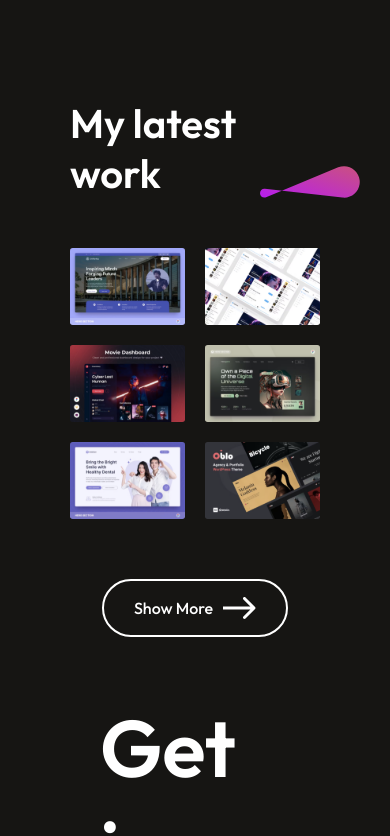
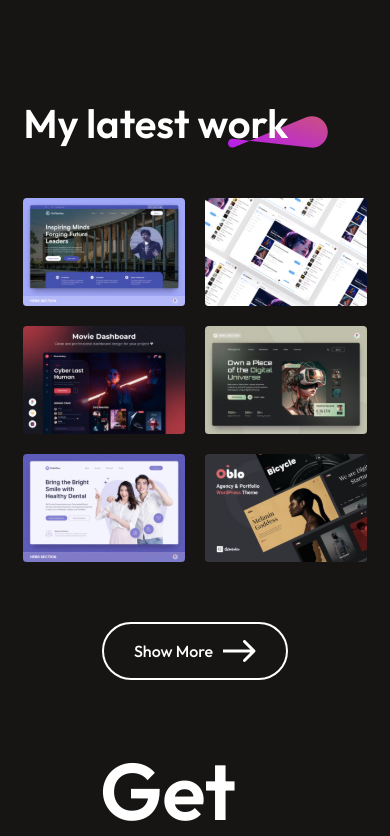
Before and after one commit to rohitjagtap731/Portfolio, a React (Vite) app: page / in a window 390 px wide. Shown: the part 2864-3700 px from the top of the page. Built offline with nearby package versions, Linux system fonts and the light colour scheme.

Commit message:
Updated changes work.css

```diff
--- a/src/Components/MyWork/MyWork.css
+++ b/src/Components/MyWork/MyWork.css
@@ -57,7 +57,7 @@
 @media (max-width:768px){
     .mywork{
         gap:50px;
-        margin: 50px 70px;
+        margin: 50px 6%;
         align-items: start;
     }
     .mywork-title h1{
@@ -72,10 +72,6 @@
         grid-template-columns: 1fr 1fr;
         gap: 20px;
     }
-    .mywork-container img{
-        width: 100%;
-        height: 100%;
-    }
     .mywork-showmore{
         padding: 15px 30px;
         font-size: 16px;
```
